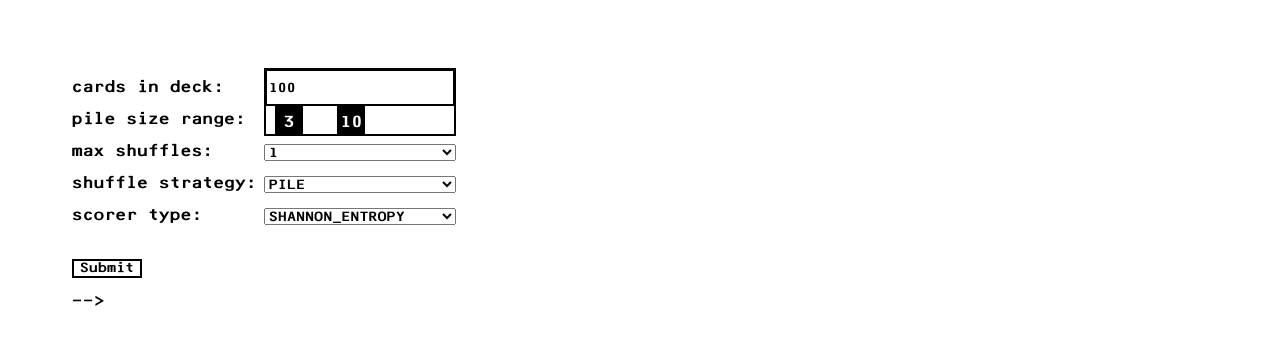
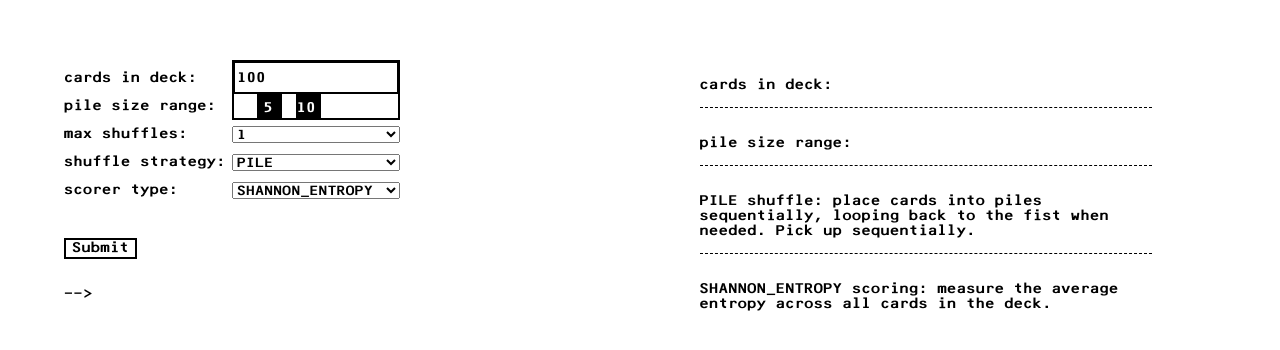
Before and after one commit to synnefon/shufflenator, a Flask app: page / in a window 1280 px wide. Shown: the top 350 px of the page. Run offline with Flask 3, Linux system fonts and the light colour scheme; some libraries are stand-ins or nearby versions.

Commit message:
starting explainers

```diff
--- a/app.py
+++ b/app.py
@@ -1,9 +1,10 @@
-from flask import Flask, jsonify, render_template, request
+from flask import Flask, jsonify, json, render_template, request, current_app
+import os
+import json
 
 from shuffle_scorers import SCORE_TYPE
 from shuffle_simulator import shuffle_decks
 from shufflers import SHUFFLE_STRAT
-
 
 app = Flask(__name__)
 app.debug = True
@@ -32,12 +33,16 @@ def calculate():
 def shuffle_simulation():
     max_shuffles = [str(i+1) for i in range(6)]
     min_piles = [str(i+1) for i in range(9)]
+    explainers_filename = os.path.join(current_app.static_folder, 'explainers.json')
+    with open(explainers_filename) as test_file:
+        explainers = json.load(test_file)
 
     return render_template('simulation.html',
         strats=SHUFFLE_STRAT,
         scorers=SCORE_TYPE,
         max_shuffles=max_shuffles,
-        min_piles=min_piles
+        min_piles=min_piles,
+        explainers=explainers
     )
 
 if __name__ == '__main__':
--- a/shuffle_scorers.py
+++ b/shuffle_scorers.py
@@ -1,4 +1,3 @@
-from collections import Counter
 from enum import Enum
 import numpy as np
 
--- a/shufflers.py
+++ b/shufflers.py
@@ -1,7 +1,7 @@
 from enum import Enum
 from random import randint
 
-from shuffle_scorers import SCORE_FUNCTION_MAP, SCORE_TYPE
+from shuffle_scorers import SCORE_FUNCTION_MAP
 
 
 class ShuffledDeck:
--- a/static/simulation.css
+++ b/static/simulation.css
@@ -9,7 +9,10 @@ body {
   font-family: F25_Bank_Printer, monospace!important;
   -webkit-font-smoothing: antialiased!important;
   -moz-osx-font-smoothing: grayscale!important;
-  position: absolute!important;
+  /* position: absolute!important; */
+  display: grid;
+  grid-template-columns: 50% 50%;
+  font-size: calc(6px + 1vmin)!important;
 }
 
 .form-group {
@@ -20,15 +23,51 @@ body {
 img#loading {
   display: none;
   width: 3em;
+  position: relative;
+  align-self: flex-end;
+  top: 10em;
+  left: -1em;
+  /* z-index: 999; */
+}
+
+div#panel-right {
+  position: relative;
+  float: right;
+  margin-left: 5%;
+  margin-top: 4em;
+  /* border-left: 3px solid black; */
+  display: grid;
+  grid-template-columns: 80%!important;
+}
+
+#explainer-text {
+  /* margin-top: 1em; */
+  margin-bottom: 1em;
+  margin-left: 2em;
+  border-bottom: 0.5px dashed black;
+  vertical-align: middle;
+}
+#explainer-text:last-child {
+  border-bottom: 0px;
+}
+
+@media(max-width:900px){
+  body {
+    grid-template-columns: 100%;
+  }
+  div#panel-left {
+    margin-left: 0em!important;
+  }
 }
 
 div#panel-left {
   position: relative;
+  float: left;
   margin-top: 4em;
   margin-left: 4em;
   display: grid;
   grid-template-columns: 12em 12em!important;
-  grid-template-rows: 2em 2em 2em 2em 2em;
+  grid-template-rows: 2em 2em 2em 2em 2em 8em;
   text-align: left;
   align-items: center;
 }
@@ -39,19 +78,23 @@ div#panel-left {
   /* z-index: 999; */
   margin: 0em!important;
   height: 100%;
+  font-size: calc(6px + 0.8vmin)!important;
 }
 
 .choices[data-type*=select-one] .choices__inner {
   padding-bottom: 0em!important;
+  font-size: calc(6px + 0.8vmin)!important;
 }
 
 .choices[data-type*=select-one] {
   padding: 0em!important;
   background-color: white!important;
+  font-size: calc(6px + 0.8vmin)!important;
 }
 
 .choices__list--dropdown .choices__item--selectable.is-highlighted, .choices__list[aria-expanded] .choices__item--selectable.is-highlighted {
   background-color: #3cff00!important;
+  font-size: calc(6px + 0.8vmin)!important;
 }
 
 .choices__inner,
@@ -60,11 +103,13 @@ div#panel-left {
   background-color: white!important;
   padding: 0em!important;
   width: 95%!important;
+  font-size: calc(6px + 0.8vmin)!important;
 }
 
 .is-open .choices__list--dropdown,
 .is-open .choices__list[aria-expanded] {
   border: solid black 2px!important;
+  font-size: calc(6px + 0.8vmin)!important;
 }
 
 option{
@@ -73,13 +118,14 @@ option{
 
 * :checked {
   background-color: transparent;
+  font-size: calc(6px + 0.8vmin)!important;
 }
 
 input#cards-in-deck {
   font-family: F25_Bank_Printer, monospace!important;
   -webkit-font-smoothing: antialiased!important;
   -moz-osx-font-smoothing: grayscale!important;
-  font-size: calc(5px + 1vmin);
+  font-size: calc(6px + 1vmin);
   height: 100%;
   border: solid #000000;
   * {
@@ -89,6 +135,7 @@ input#cards-in-deck {
 
 div#submit {
   align-self: flex-end;
+  font-size: calc(6px + 1vmin)!important;
 }
 
 button#submit-button {
@@ -99,6 +146,7 @@ button#submit-button {
   background-color: transparent;
   transition: 0.3s;
   border-style: solid;
+  font-size: calc(6px + 1vmin)!important;
 }
 
 button#submit-button:hover {
@@ -112,8 +160,9 @@ button#submit-button:hover {
 }
 
 img#loading {
-  margin-top: 0.7em;
+  /* margin-top: 0.7em; */
   width: 15em;
+  position: absolute;
 }
 
 label#min-max-piles {
@@ -214,11 +263,13 @@ input[type="range"]:active::-webkit-slider-thumb {
   border-radius: 5px;
   text-align: center;
   font-weight: 500;
-  font-size: 25px;
+  font-size: calc(6px + 1vmin);
   color: #ffffff;
+  font-size: calc(6px + 0.8vmin)!important;
 }
 
 p#result {
+  padding-top: 1em;
   overflow: visible;
   width: 40em;
 }
--- a/templates/simulation.html
+++ b/templates/simulation.html
@@ -8,9 +8,11 @@
     <script src="//ajax.googleapis.com/ajax/libs/jquery/1.9.1/jquery.min.js"></script>
 
     <script src="https://cdn.jsdelivr.net/npm/choices.js/public/assets/scripts/choices.min.js"></script>
-    <script>
+    <script type="text/javascript">
       let sliderMin, sliderMax, minPile, maxPile, minPileLeft, maxPileLeft, sliderLeft, sliderWidth, sliderMaxValue;
+      let scorerExplainer, stratExplainer;
       document.addEventListener('DOMContentLoaded', () => {
+        explainers = JSON.parse("{{explainers}}".replaceAll("&#39;", "\""));
         sliderMin = document.getElementById('slider-1');
         sliderMax = document.getElementById('slider-2');
         minPile = document.getElementById("min-pile");
@@ -20,6 +22,9 @@
         sliderLeft = document.getElementById('slider-wrapper').offsetLeft;
         sliderWidth = document.getElementById('slider-wrapper').offsetWidth;
         sliderMaxValue = sliderMin.max;
+
+        scorerExplainer = document.getElementById('scorer-explainer');
+        stratExplainer = document.getElementById('strat-explainer');
 
         const stratSelect = new Choices('#strat_select', { searchEnabled: false, itemSelectText: '' });
         const scorerSelect = new Choices('#scorer_select', { searchEnabled: false, itemSelectText: '' });
@@ -32,27 +37,44 @@
         const sliderHeight = document.getElementById('slider-wrapper').getBoundingClientRect().height;
         minPile.style.top = `${sliderTop + (sliderHeight/3)}px`;;
         maxPile.style.top = `${sliderTop + (sliderHeight/3)}px`;
+
+        explainStrat();
+        explainScorer();
+
+        resetPileTops();
+
+        window.addEventListener('resize', function() {
+          minPileLeft = minPile.offsetLeft;
+          maxPileLeft = maxPile.getBoundingClientRect().left;
+          sliderLeft = document.getElementById('slider-wrapper').offsetLeft;
+          sliderWidth = document.getElementById('slider-wrapper').offsetWidth;
+          slideLeft();
+          slideRight();
+          resetPileTops();
+        });
       });
 
+      function resetPileTops() {
+        const sliderTop = document.getElementById('slider-wrapper').offsetTop;
+        const sliderHeight = document.getElementById('slider-wrapper').getBoundingClientRect().height;
+        minPile.style.top = `${sliderTop + (sliderHeight/3)}px`;;
+        maxPile.style.top = `${sliderTop + (sliderHeight/3)}px`;
+      }
+
       async function fetchResult() {
-          const deck_size_selector = document.getElementById('cards-in-deck');
-          const strat_dropdown = document.getElementById('strat_select');
-          const scorer_dropdown = document.getElementById('scorer_select');
-          const max_shuffles_dropdown = document.getElementById('max_shuffles_select');
+          const deck_size = document.getElementById('cards-in-deck').value;
+          const selected_strat = document.getElementById('strat_select').value;
+          const selected_scorer = document.getElementById('scorer_select').value;
+          const selected_max_shuffles = document.getElementById('max_shuffles_select').value;
 
-          const deck_size = deck_size_selector.value;
-          const selected_strat = strat_dropdown.value;
-          const selected_scorer = scorer_dropdown.value;
-          const selected_max_shuffles = max_shuffles_dropdown.value;
-          const min_num_piles = sliderMin.value;
-          const max_num_piles = sliderMax.value;
-
-          document.getElementById('result').textContent = "";
-          document.getElementById('submit-button').style.display = 'none';
-          document.getElementById('loading').style.display = 'block';
+          if (selected_max_shuffles > 3) {
+            document.getElementById('result').textContent = "";
+            document.getElementById('submit-button').style.display = 'none';
+            document.getElementById('loading').style.display = 'block';
+          }
 
           const response = await fetch(
-            `/calculate?deck_size=${deck_size}&selected_strat=${selected_strat}&selected_scorer=${selected_scorer}&selected_max_shuffles=${selected_max_shuffles}&min_num_piles=${min_num_piles}&max_num_piles=${max_num_piles}`
+            `/calculate?deck_size=${deck_size}&selected_strat=${selected_strat}&selected_scorer=${selected_scorer}&selected_max_shuffles=${selected_max_shuffles}&min_num_piles=${sliderMin.value}&max_num_piles=${sliderMax.value}`
           );
           const data = await response.json();
 
@@ -66,7 +88,11 @@
           sliderMax.value = parseInt(sliderMax.value) + 1;
           sliderMin.value = parseInt(sliderMax.value) - 3;
           slideRight();
+        } else if (parseInt(sliderMax.value) - parseInt(sliderMin.value) >= 10) {
+          sliderMax.value = parseInt(sliderMax.value) - 1;
+          slideRight();
         }
+
         minPile.textContent = sliderMin.value;
 
         const adjuster = sliderMin.value >= 10 ? 12 : 7;
@@ -78,6 +104,9 @@
         if (parseInt(sliderMax.value) - parseInt(sliderMin.value) < 3) {
           sliderMin.value = parseInt(sliderMin.value) - 1;
           sliderMax.value = parseInt(sliderMin.value) + 3;
+          slideLeft();
+        } else if (parseInt(sliderMax.value) - parseInt(sliderMin.value) >= 10) {
+          sliderMin.value = parseInt(sliderMin.value) + 1;
           slideLeft();
         }
         maxPile.textContent = sliderMax.value;
@@ -93,19 +122,28 @@
       function colorRight(color) {
         maxPile.style.color = color;
       }
+
+      function explainStrat() {
+        const val = document.getElementById('strat_select').value;
+        stratExplainer.textContent = explainers[val];
+      }
+      function explainScorer() {
+        const val = document.getElementById('scorer_select').value;
+        scorerExplainer.textContent = explainers[val];
+      }
     </script>
 </head>
 <body>
   <div id="panel-left">
-    <label for="quantity">cards in deck:</label>
+    <label>cards in deck:</label>
     <input type="number" id="cards-in-deck" name="cards-in-deck" min="10" max="1000" step="10" value="100">
-    <label id="min-max-piles" name="min-max-piles" for="min-max-piles">
+    <label id="min-max-piles" name="min-max-piles">
       pile size range:
     </label>
     <div id="slider-wrapper" class="slider-wrapper">
       <div class="slider-container">
         <div class="slider-track"></div>
-        <input type="range" min="2" max="20" value="3" id="slider-1" oninput="slideLeft()" onmouseenter="colorLeft('black')" onmouseleave="colorLeft('white')">
+        <input type="range" min="2" max="20" value="5" id="slider-1" oninput="slideLeft()" onmouseenter="colorLeft('black')" onmouseleave="colorLeft('white')">
         <input type="range" min="2" max="20" value="10" id="slider-2" oninput="slideRight()" onmouseenter="colorRight('black')" onmouseleave="colorRight('white')">
       </div>
     </div>
@@ -116,13 +154,13 @@
       {% endfor %}
     </select>
     <span class="input-group-addon">shuffle strategy: </span>
-    <select id="strat_select" name="strat_select" class="selectpicker form-control">
+    <select id="strat_select" name="strat_select" class="selectpicker form-control" onchange="explainStrat()">
       {% for s in strats %}
         <option name="option" value="{{ s.name }}">{{ s.name }}</option>
       {% endfor %}
     </select>
     <span class="input-group-addon">scorer type: </span>
-    <select id="scorer_select" name="scorer_select" class="selectpicker form-control">
+    <select id="scorer_select" class="selectpicker form-control" onchange="explainScorer()">
       {% for s in scorers %}
         <option name="option" value="{{ s.name }}">{{ s.name }}</option>
       {% endfor %}
@@ -135,5 +173,11 @@
     <a id="max-pile">10</a>
     <a id="min-pile">3</a>
   </div>
+  <div id="panel-right">
+    <a id="explainer-text"><p>cards in deck: </p></a>
+    <a id="explainer-text"><p>pile size range: </p></a>
+    <a id="explainer-text"><p id="strat-explainer"></p></a>
+    <a id="explainer-text"><p id="scorer-explainer"></p></a>
+  </div>
 </body>
 </html>
```
Also changed, not shown: shuffle_simulator.py (+36 -13 lines), static/explainers.json (added, +8 -0 lines), static/loading.gif.
